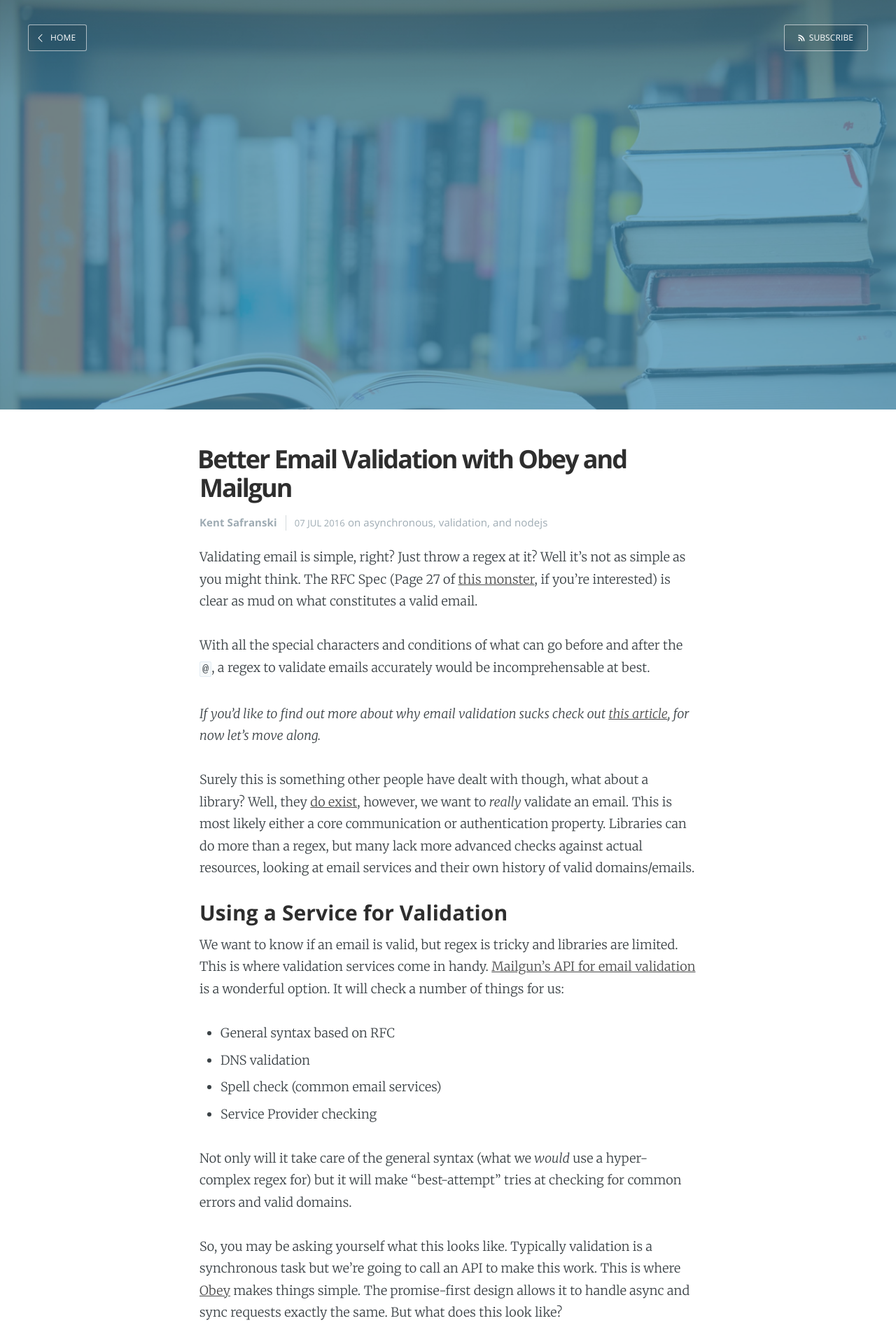
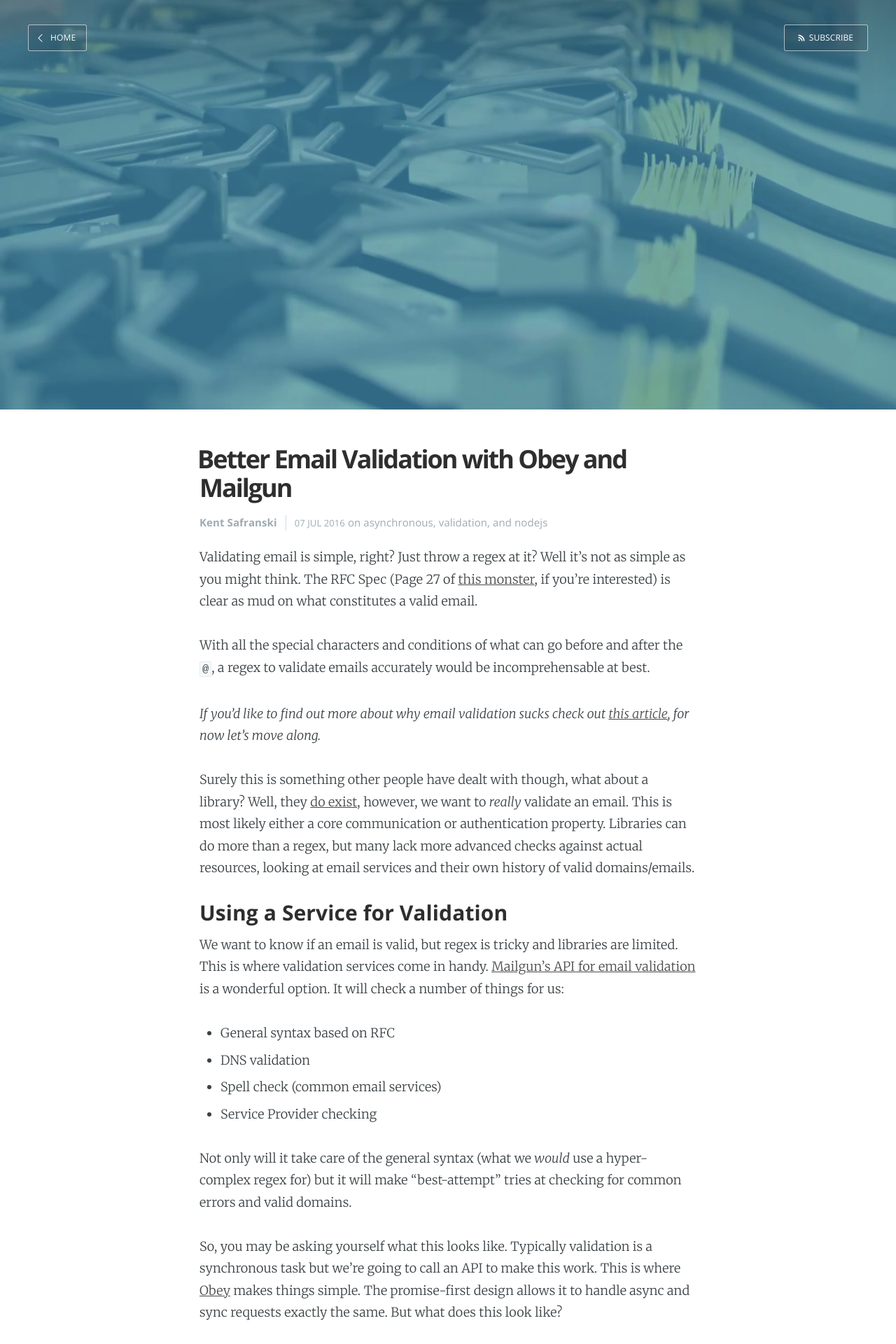
Before and after one commit to TechnologyAdvice/technologyadvice.github.io, a Jekyll site: the page built from _posts/2016-07-07-better-email-validation-with-obey-and-mailgun.markdown, in a window 1280 px wide. Shown: the top 1920 px of the page at 70% size. Built offline with Jekyll 4.4.1, drawn with Linux system fonts in a browser that asks for light colours.

Commit message:
add cover image

```diff
--- a/_posts/2016-07-07-better-email-validation-with-obey-and-mailgun.markdown
+++ b/_posts/2016-07-07-better-email-validation-with-obey-and-mailgun.markdown
@@ -4,7 +4,7 @@ title: "Better Email Validation with Obey and Mailgun"
 date: 2016-07-07 10:00:00
 categories: asynchronous validation nodejs
 author: kent.safranski
-cover: /assets/images/covers/books.jpg
+cover: /assets/images/covers/mail-sorting.jpg
 description: Email validation seems simple, but you really should be using a service to accurately validate addresses. Here's how Obey and Mailgun can work together to reliably validate emails.
 comments: true
 ---
```
Also changed, not shown: assets/images/covers/mail-sorting.jpg (added).
